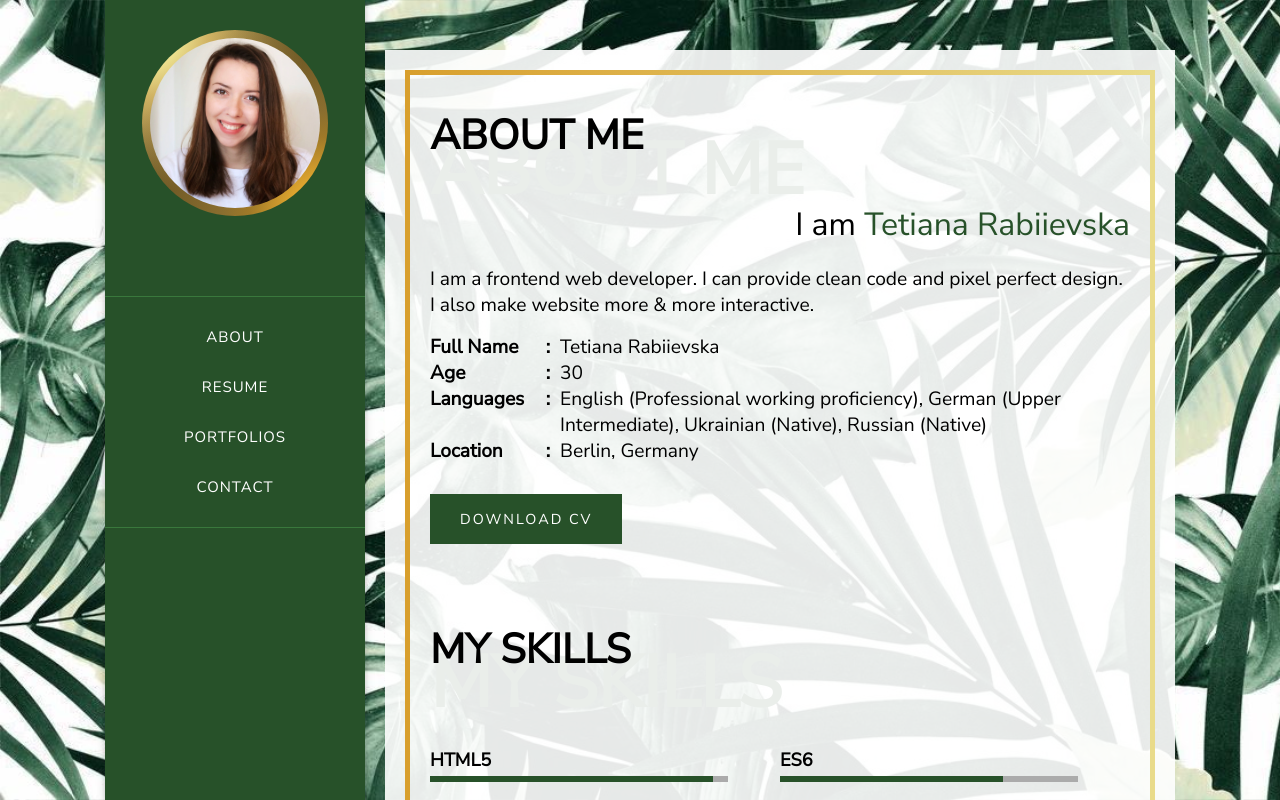
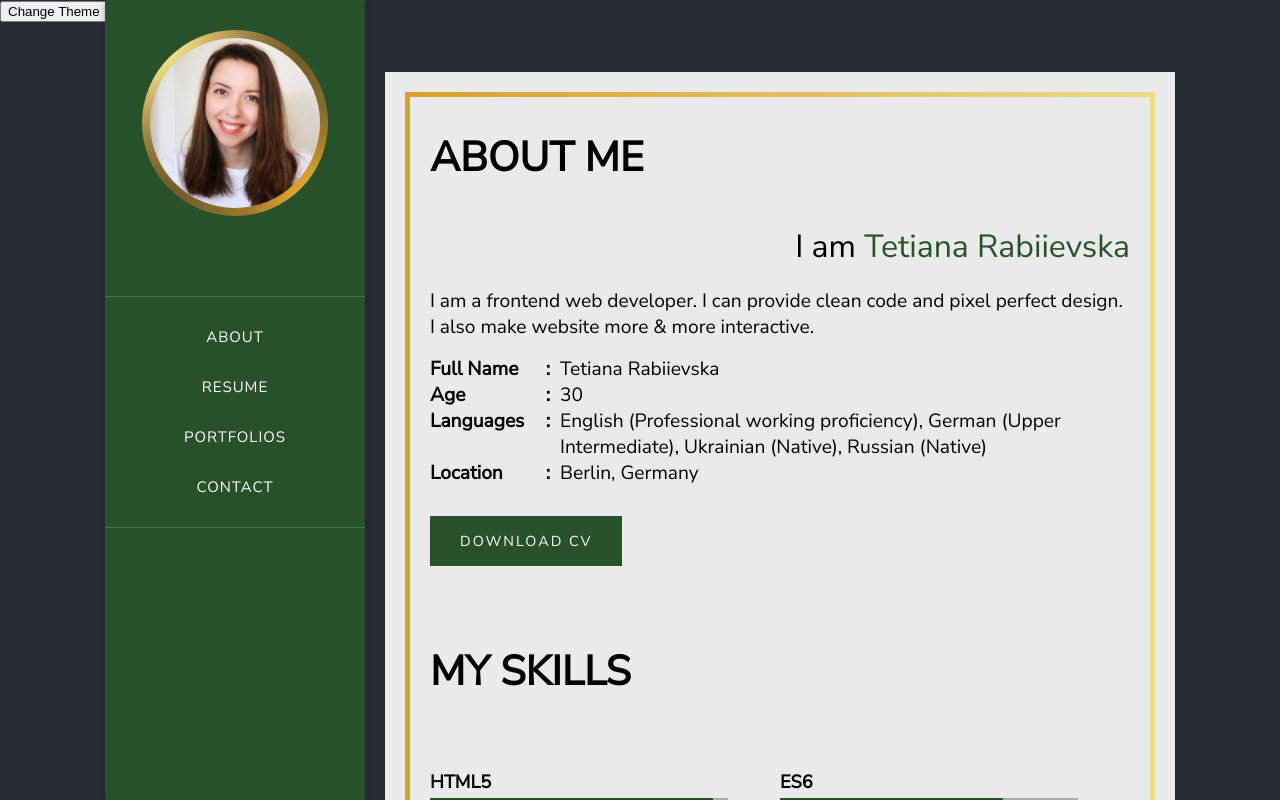
Before and after one commit to atranarta/portfolio, a React (Create React App) app: page / in a window 1280 px wide. Shown: the top 800 px of the page. Built offline with nearby package versions, Linux system fonts and the light colour scheme.

Commit message:
Created button for abbility to change a theme to a dark one

```diff
--- a/src/App.js
+++ b/src/App.js
@@ -6,9 +6,17 @@ import Resume from "./components/Resume";
 import Portfolios from "./components/Portfolios";
 import Contact from "./components/Contact";
 
+const theme = {
+  background: "#282c34",
+}
+
 function App() {
   return (
-    <div className="App">
+    <div className="App"
+      style = {{
+        background: theme.background,
+      }}>
+      <button>Change Theme</button>
       <div id="wrapper">
         <SideNav />
         <main>
```
